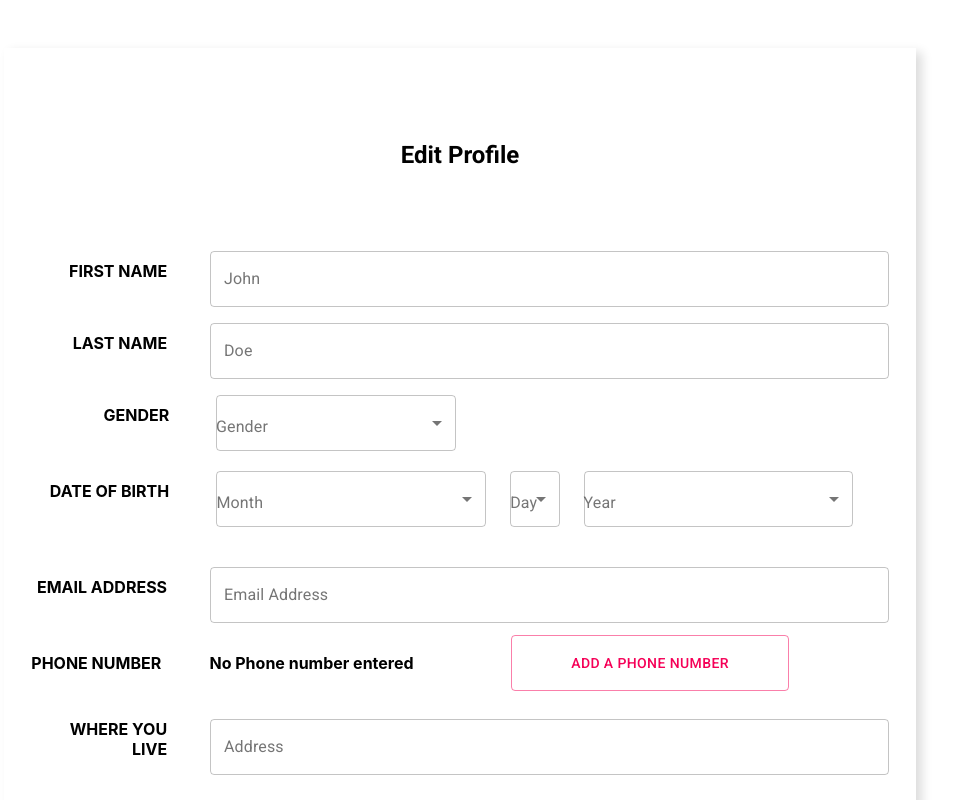
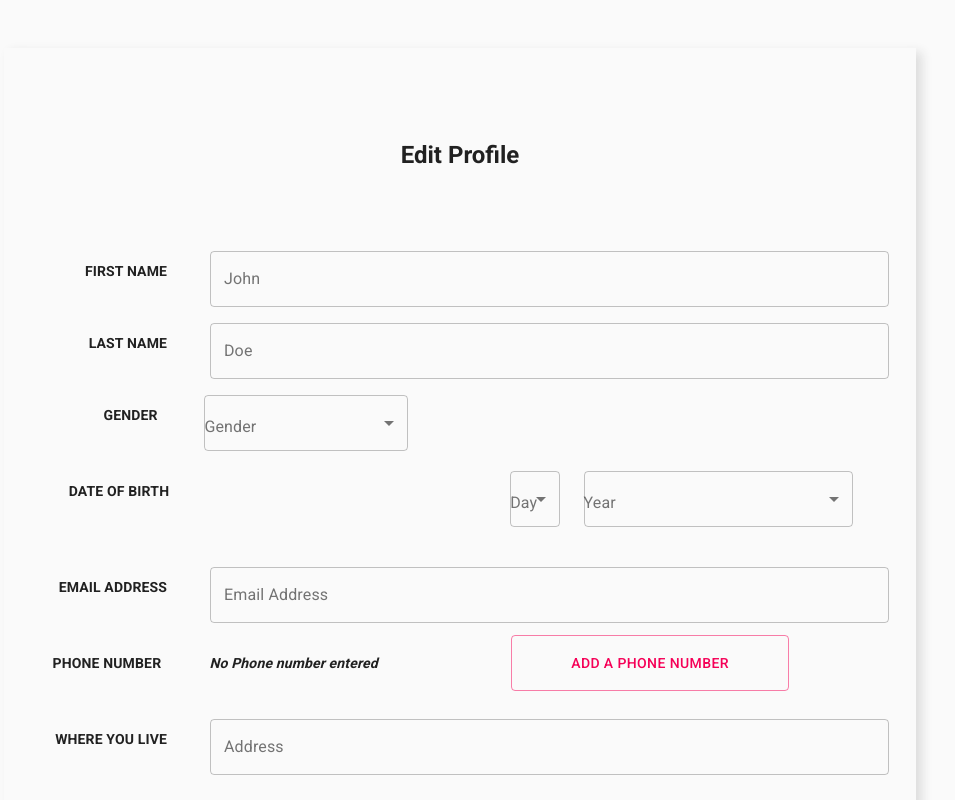
Before and after one commit to hatchways/team-bruschetta, a React (Create React App) app in the folder client/: page /editprofile in a window 1280 px wide. Shown: the top 800 px of the page, without its empty margins (180-1135 px from the left). Built offline with nearby package versions, Linux system fonts and the light colour scheme.

Commit message:
@material-ui/pickers installed into client

```diff
--- a/client/package.json
+++ b/client/package.json
@@ -6,6 +6,7 @@
     "@material-ui/core": "^4.11.0",
     "@material-ui/icons": "^4.11.2",
     "@material-ui/lab": "^4.0.0-alpha.58",
+    "@material-ui/pickers": "^3.3.10",
     "@testing-library/jest-dom": "^5.11.9",
     "@testing-library/react": "^11.2.5",
     "@testing-library/user-event": "^13.0.6",
--- a/client/src/pages/Profile/EditProfile.tsx
+++ b/client/src/pages/Profile/EditProfile.tsx
@@ -1,20 +1,22 @@
 import * as React from 'react';
-// import CssBaseline from '@material-ui/core/CssBaseline';
 // import FormControlLabel from '@material-ui/core/FormControlLabel';
 // import Link from '@material-ui/core/Link';
 import Select from '@material-ui/core/Select';
 import MenuItem from '@material-ui/core/MenuItem';
 import {
   Button,
+  CssBaseline,
   TextField,
   TextareaAutosize,
   Grid,
   Box,
   Typography,
   FormControl,
+  FormHelperText,
   InputLabel,
   Container,
 } from '@material-ui/core';
+// import DatePicker from '@material-ui/lab/';
 import { ThemeProvider, createMuiTheme } from '@material-ui/core/styles';
 import useStyles from './useStyles';
 
@@ -36,7 +38,7 @@ export default function EditProfile() {
   return (
     <ThemeProvider theme={theme}>
       <Container component="main" maxWidth="md">
-        {/* <CssBaseline /> */}
+        <CssBaseline />
         <Box component="form" onSubmit={handleSubmit} className={classes.form}>
           <Typography component="h1" variant="h5" className={classes.title}>
             Edit Profile
@@ -77,6 +79,7 @@ export default function EditProfile() {
                   label="Gender"
                   // onChange={handleChange}
                   variant="outlined"
+                  className={classes.select}
                 >
                   <MenuItem value={1}>Male</MenuItem>
                   <MenuItem value={2}>Female</MenuItem>
@@ -87,7 +90,7 @@ export default function EditProfile() {
           <Grid container spacing={3} className={classes.field}>
             <div className={classes.dob}>Date of Birth</div>
             <Grid item xs={9} sm={4}>
-              <FormControl fullWidth className={classes.dropdown}>
+              {/* <FormControl fullWidth className={classes.dropdown}>
                 <InputLabel id="month">Month</InputLabel>
                 <Select
                   labelId="month"
@@ -110,7 +113,9 @@ export default function EditProfile() {
                   <MenuItem value={11}>November</MenuItem>
                   <MenuItem value={12}>December</MenuItem>
                 </Select>
-              </FormControl>
+              </FormControl> */}
+              {/* <DatePicker views={['year']} label="Year only" /> */}
+              {/* <FormHelperText>Required</FormHelperText> */}
             </Grid>
             <Grid item xs={9} sm={1}>
               <FormControl fullWidth className={classes.dropdown}>
@@ -159,7 +164,7 @@ export default function EditProfile() {
             <Grid container spacing={3} className={classes.field}>
               <div className={classes.dob}>Phone Number</div>
               <Grid item xs={8} sm={4}>
-                No Phone number entered
+                <em>No Phone number entered</em>
               </Grid>
               <Grid item xs={8} sm={4}>
                 <Button type="submit" fullWidth variant="outlined" color="secondary" className={classes.phoneButton}>
--- a/client/src/pages/Profile/useStyles.ts
+++ b/client/src/pages/Profile/useStyles.ts
@@ -40,6 +40,9 @@ const useStyles = makeStyles((theme) => ({
   dropdown: {
     marginTop: '1rem',
   },
+  select: {
+    marginRight: '3rem',
+  },
   submit: {
     margin: theme.spacing(3, 2, 2),
     padding: 10,
```
Also changed, not shown: 2 other files (tests, documents, lock files or other folders).
